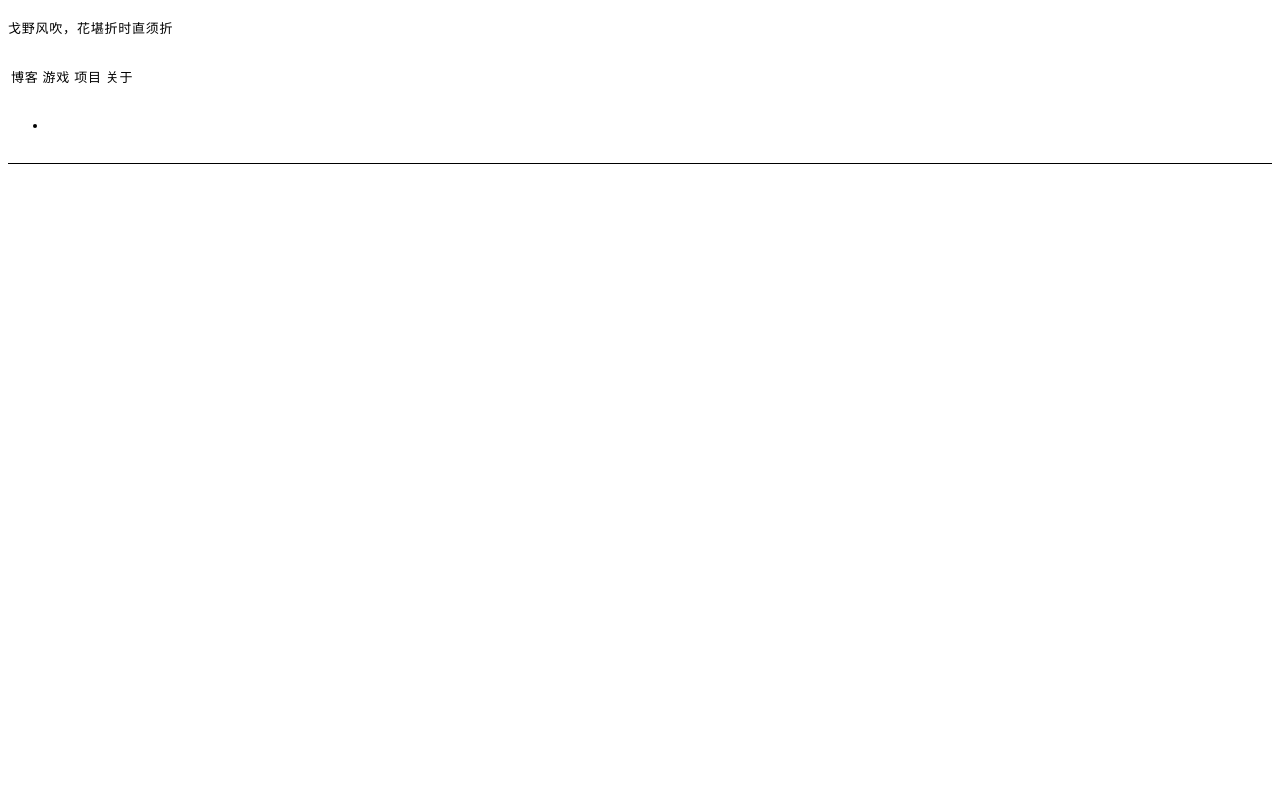
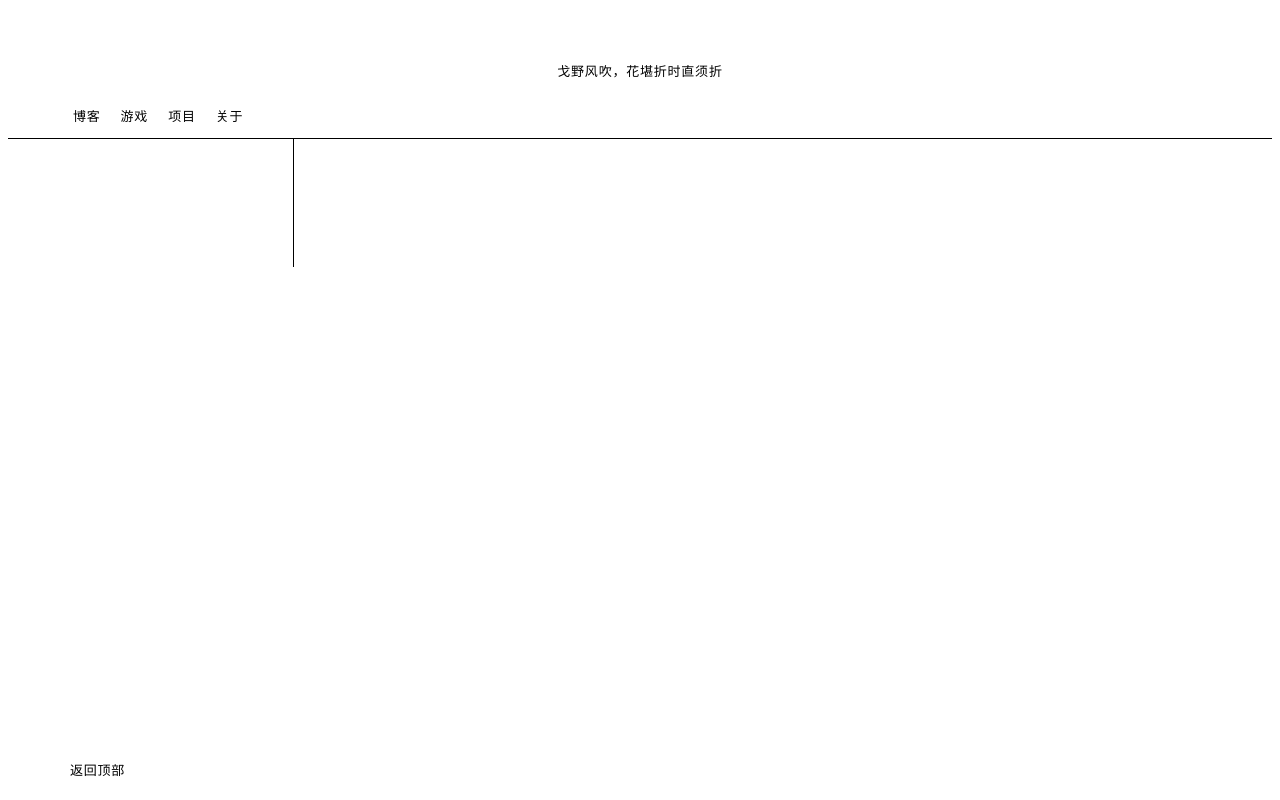
Before and after one commit to geyefengchui/geyefengchui.github.com, a plain HTML site: page game.html in a window 1280 px wide. Drawn offline with Linux system fonts and the light colour scheme.

Commit message:
Update game.html

```diff
--- a/game.html
+++ b/game.html
@@ -8,11 +8,11 @@
 </head>
 <body>
 
-<div id="top_all">
+<div id="top-all">
     <p>戈野风吹，花堪折时直须折</p>
 </div>
 
-<div id="menu">
+<div id="top-menu">
     <table>
         <tr>
             <td><a href="index.html">博客</a></td>
@@ -23,23 +23,32 @@
     </table>
 </div>
 
+<ul id="return-top">
+<li><a href="#top-all">返回顶部</a></li>
+</ul>
 
 
-<div id ="">
+<div id ="main-body">
 
-<ul id="">
-<li><a href=""></a></li>
+<ul id="left-menu">
+<li><a href="#"></a></li>
 </ul>
 
-<div id="">
+
+<div id="main-body-content" class="content">
+
+
 
 <div id="">
+<p></p>
 <h6></h6>
-<p class="" </p>
+<p></p>
 
-</p>
+<hr>
 </div>
-<hr>
+
+
+
 </div>
 </div>
 </body>
```
